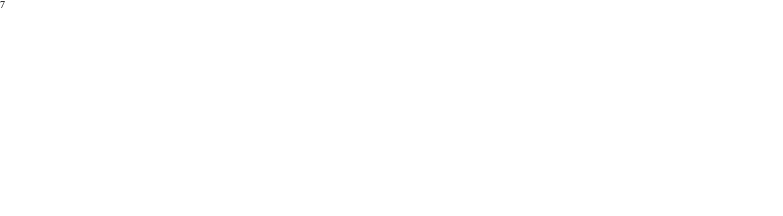
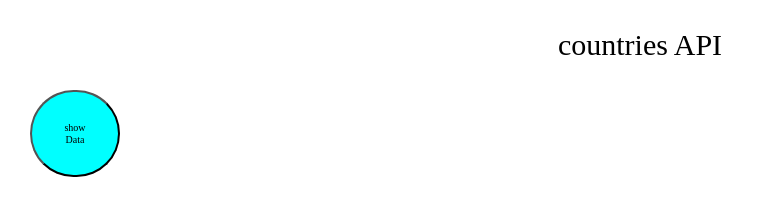
Before and after one commit to DanXXXX/fullstack, a website: page FRONTEND/index.html in a window 1280 px wide. Shown: the whole page, without its empty margins (0-783 px from the left). Drawn offline with Linux system fonts and the light colour scheme.

Commit message:
pour semou

```diff
--- a/FRONTEND/css/style.css
+++ b/FRONTEND/css/style.css
@@ -11,3 +11,16 @@ img {
 	width: auto;
 	height: auto;
 }
+.header__title {
+	font-size: 3rem;
+	margin: 3rem;
+	text-align: center;
+}
+.btn {
+	width: 9rem;
+	margin-left: 3rem;
+	padding: 3rem;
+	text-align: center;
+	border-radius: 10rem;
+	background-color: aqua;
+}
--- a/FRONTEND/index.html
+++ b/FRONTEND/index.html
@@ -15,22 +15,15 @@
     <title>Document</title>
 </head>
 <body>
-    <header>
-        <nav>
-            <a href=""></a>
-            <a href=""></a>
-            <a href=""></a>
-            <a href=""></a>
-            <a href=""></a>
-            <a href=""></a>
-        </nav>
-    </header>
+
     <main>
-        <section></section>
-        <section></section>
-        <section></section>
+        <section>
+            <h1 class="header__title">countries API</h1>
+            <button class="btn" id="btn">show Data</button>
+        </section>
+
     </main>
-    7
+    <script src="./js/jquery-3.4.1.js"></script>
     <script src="./js/script.js"></script>
 </body>
 
--- a/FRONTEND/js/script.js
+++ b/FRONTEND/js/script.js
@@ -0,0 +1,3 @@
+function getAllCountries() {
+
+}
```
Also changed, not shown: BACKEND/server.js (deleted).
